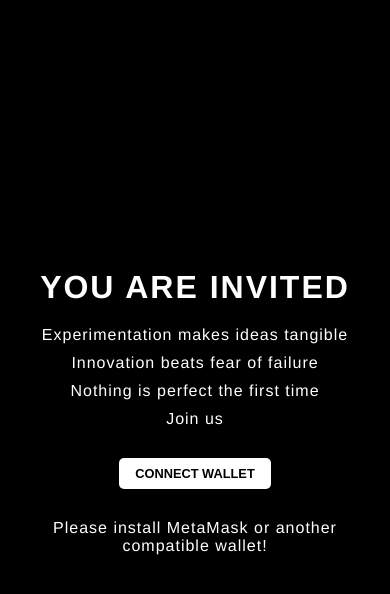
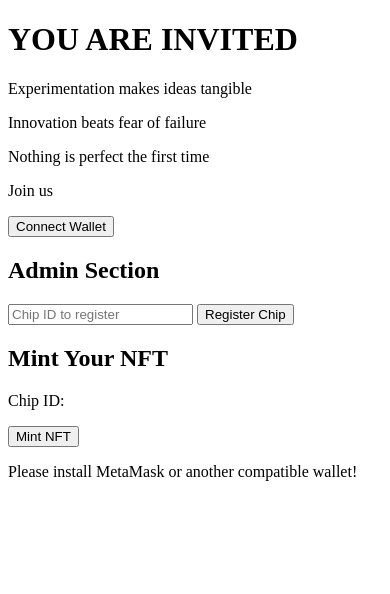
Before and after one commit to vampartyslayer/ACS_test_site, a plain HTML site: page index.html in a window 390 px wide. Drawn offline with Linux system fonts and the light colour scheme.

Commit message:
Update index.html

```diff
--- a/index.html
+++ b/index.html
@@ -5,105 +5,7 @@
     <meta name="viewport" content="width=device-width, initial-scale=1.0">
     <title>Welcome to the Future</title>
     <style>
-        body {
-            font-family: 'Helvetica Neue', Arial, sans-serif;
-            margin: 0;
-            padding: 0;
-            background: #f4f4f4;
-            display: flex;
-            justify-content: center;
-            align-items: center;
-            height: 100vh;
-            text-align: center;
-            background: #000;
-            color: #fff;
-        }
-        .container {
-            text-align: center;
-            max-width: 800px;
-            padding: 40px;
-        }
-        h1 {
-            font-size: 4em;
-            margin: 0 0 20px;
-            letter-spacing: 2px;
-            font-weight: 900;
-        }
-        p {
-            font-size: 1.5em;
-            margin: 10px 0;
-            letter-spacing: 1px;
-            font-weight: 500;
-        }
-        .button-container {
-            display: flex;
-            justify-content: center;
-            gap: 20px;
-            flex-wrap: wrap;
-        }
-        button {
-            background-color: #fff;
-            border: none;
-            color: #000;
-            padding: 15px 30px;
-            font-size: 1em;
-            margin: 20px 10px;
-            cursor: pointer;
-            border-radius: 5px;
-            font-weight: 700;
-            text-transform: uppercase;
-            transition: background-color 0.3s;
-        }
-        button:hover {
-            background-color: #ddd;
-        }
-        .admin-section, .user-section {
-            display: none;
-            margin-top: 20px;
-        }
-        .chip-id-display {
-            font-weight: bold;
-        }
-        .disabled-button {
-            background-color: #666;
-            cursor: not-allowed;
-        }
-        .bottom-button-container {
-            display: flex;
-            justify-content: center;
-            margin-top: 20px;
-        }
-        @media (max-width: 768px) {
-            .container {
-                padding: 20px;
-            }
-            h1 {
-                font-size: 2.5em;
-            }
-            p {
-                font-size: 1.2em;
-            }
-            button {
-                padding: 10px 20px;
-                font-size: 0.9em;
-            }
-        }
-        @media (max-width: 480px) {
-            .container {
-                width: 90%;
-                padding: 10px;
-            }
-            h1 {
-                font-size: 2em;
-            }
-            p {
-                font-size: 1em;
-            }
-            button {
-                padding: 8px 16px;
-                font-size: 0.8em;
-            }
-        }
+        /* Your existing styles */
     </style>
 </head>
 <body>
```
